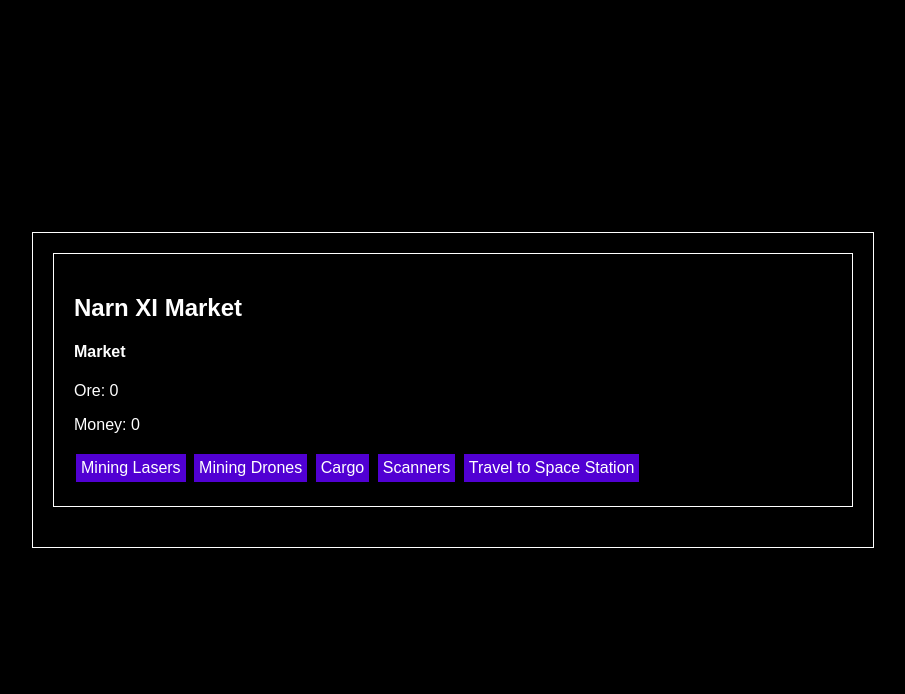
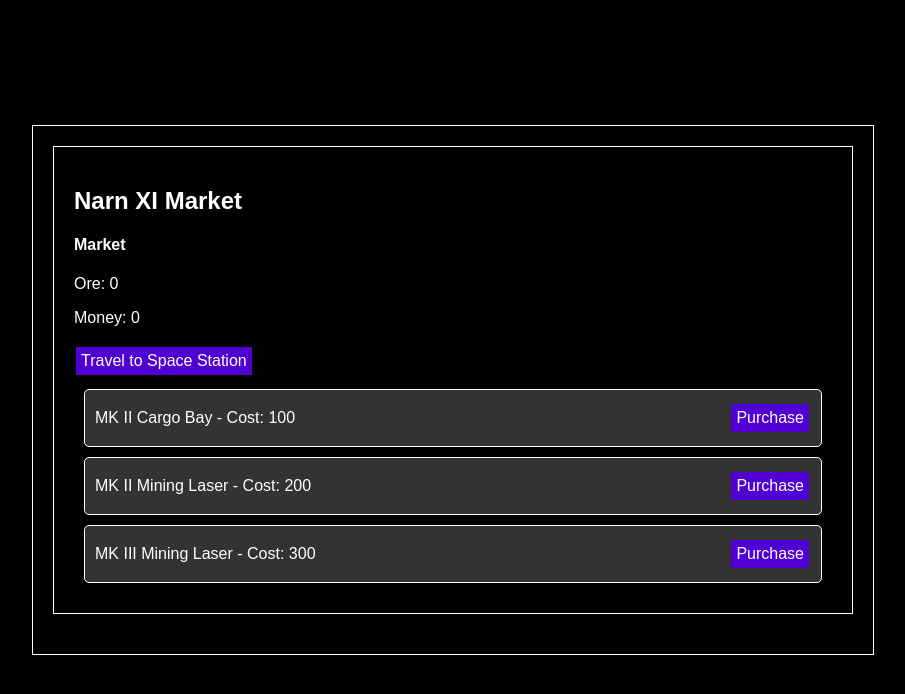
Before and after one commit to Protogenus/long-haul, a plain HTML site: page index.html in a window 1280 px wide. Both pictures are taken after a click on the button "Market". Shown: the whole page, without its empty margins (187-1092 px from the left). Drawn offline with Linux system fonts and the light colour scheme.

Commit message:
added market mockup
Changed market items to dynamic cards.  Set alerts for trying to spend money you dont have.

```diff
--- a/index.html
+++ b/index.html
@@ -10,7 +10,6 @@
         <div id="space-station">
             <h2>Narn XI</h2>
             <h4>Space Station</h4>
-            <h5>Coords: 24.523523 -171.41515</h5>
             <p class="ore-count">Ore: 0</p>
             <p class="money-count">Money: 0</p>
             <button id="market-btn">Market</button>
@@ -22,16 +21,12 @@
             <h4>Market</h4>
             <p class="ore-count">Ore: 0</p>
             <p class="money-count">Money: 0</p>
-            <button id="mining-lasers">Mining Lasers</button>
-            <button id="mining-lasers">Mining Drones</button>
-            <button id="mining-lasers">Cargo</button>
-            <button id="mining-lasers">Scanners</button>
             <button id="travel-to-station">Travel to Space Station</button>
+            <!-- Cards will be dynamically added here -->
         </div>
         <div id="asteroid-belt" style="display: none;">
             <h2>AB-23512</h2>
             <h4>Asteroid Belt</h4>
-            <h5>Coords: 14.12323 299.2435</h5>
             <p class="ore-count">Ore: 0</p>
             <p class="money-count">Money: 0</p>
             <button id="mine-ore">Mine Ore</button>
--- a/scripts/main.js
+++ b/scripts/main.js
@@ -1,38 +1,92 @@
-// Define the ore and money variables outside of the function to maintain their values across function calls
+// Define the ore, money, cargo capacity, and mining speed variables
 let money = 0;
 let ore = 0;
+let cargoCapacity = 500; // Initial cargo capacity
+let miningSpeed = 5; // Initial mining speed
 
-// Function to update the display of the ore and money counts
+// Function to update the display of the ore, money, and cargo counts
 function updateCounts() {
-    // Select all HTML elements that display the ore and money counts
     const oreDisplays = document.querySelectorAll('.ore-count');
     const moneyDisplays = document.querySelectorAll('.money-count');
+    const cargoDisplays = document.querySelectorAll('.cargo-count');
 
-    // Update the display of the ore count for all elements
     oreDisplays.forEach(display => {
         display.textContent = `Ore: ${ore}`;
     });
 
-    // Update the display of the money count for all elements
     moneyDisplays.forEach(display => {
         display.textContent = `Money: ${money}`;
     });
+
+    cargoDisplays.forEach(display => {
+        display.textContent = `Cargo: ${cargoCapacity}`;
+    });
 }
 
-document.getElementById('mine-ore').addEventListener('click', function() {
-    // Increment the ore variable by 5 each time the button is clicked
-    ore += 5;
-    // Update the display of the ore and money counts
-    updateCounts();
-    console.log('Mining ore... Current ore:', ore);
-});
+// Function to create a card for a market upgrade
+function createMarketCard(upgradeName, cost, cargoIncrease, miningSpeedIncrease) {
+    const card = document.createElement('div');
+    card.className = 'market-card dynamic-card'; // Add dynamic-card class
+
+    const cardContent = document.createElement('div');
+    cardContent.className = 'market-card-content';
+    cardContent.textContent = `${upgradeName} - Cost: ${cost}`;
+
+    const purchaseButton = document.createElement('button');
+    purchaseButton.textContent = 'Purchase';
+    purchaseButton.addEventListener('click', function() {
+        if (money >= cost) {
+            money -= cost;
+            cargoCapacity += cargoIncrease;
+            miningSpeed += miningSpeedIncrease;
+            console.log(`Purchased ${upgradeName} for ${cost}. New cargo capacity: ${cargoCapacity}, New mining speed: ${miningSpeed}`);
+            updateCounts();
+        } else {
+            alert('You do not have enough money to purchase this upgrade.');
+        }
+    });
+
+    cardContent.appendChild(purchaseButton);
+    card.appendChild(cardContent);
+
+    return card;
+}
+
+// Function to populate the market with cards
+function populateMarket() {
+    const marketWindow = document.getElementById('market-window');
+    // Remove existing dynamic cards
+    const dynamicCards = marketWindow.querySelectorAll('.dynamic-card');
+    dynamicCards.forEach(card => card.remove());
+
+    const upgrades = [
+        { name: 'MK II Cargo Bay', cost: 100, cargoIncrease: 500, miningSpeedIncrease: 0 },
+        { name: 'MK II Mining Laser', cost: 200, cargoIncrease: 0, miningSpeedIncrease: 5 },
+        { name: 'MK III Mining Laser', cost: 300, cargoIncrease: 0, miningSpeedIncrease: 15 }
+    ];
+
+    upgrades.forEach(upgrade => {
+        const card = createMarketCard(upgrade.name, upgrade.cost, upgrade.cargoIncrease, upgrade.miningSpeedIncrease);
+        marketWindow.appendChild(card);
+    });
+}
 
 document.getElementById('market-btn').addEventListener('click', function() {
     document.getElementById('space-station').style.display = 'none';
     document.getElementById('asteroid-belt').style.display = 'none';
     document.getElementById('market-window').style.display = 'block';
-    // Ensure counts are updated when switching to the market window
     updateCounts();
+    populateMarket();
+});
+
+document.getElementById('mine-ore').addEventListener('click', function() {
+    if (ore + miningSpeed <= cargoCapacity) {
+        ore += miningSpeed;
+        updateCounts();
+        console.log('Mining ore... Current ore:', ore);
+    } else {
+        alert('Your cargo bay is full.');
+    }
 });
 
 document.addEventListener('click', function(event) {
@@ -40,7 +94,6 @@ document.addEventListener('click', function(event) {
         document.getElementById('space-station').style.display = 'none';
         document.getElementById('asteroid-belt').style.display = 'block';
         document.getElementById('market-window').style.display = 'none';
-        // Ensure counts are updated when traveling back to the asteroid belt
         updateCounts();
     }
 });
@@ -50,7 +103,6 @@ document.addEventListener('click', function(event) {
         document.getElementById('space-station').style.display = 'block';
         document.getElementById('asteroid-belt').style.display = 'none';
         document.getElementById('market-window').style.display = 'none';
-        // Ensure counts are updated when traveling back to the space station
         updateCounts();
     }
 });
@@ -58,7 +110,6 @@ document.addEventListener('click', function(event) {
 document.getElementById('sell-ore').addEventListener('click', function() {
     money += ore * 2;
     ore = 0;
-    // Update the display of the ore and money counts after selling
     updateCounts();
     console.log('Selling ore...');
 });
--- a/styles/main.css
+++ b/styles/main.css
@@ -2,17 +2,15 @@ body {
     font-family: Arial, sans-serif;
     background-color: #000;
     color: #fff;
-    /* Use Flexbox to center the game container */
     display: flex;
     justify-content: center;
     align-items: center;
-    height: 100vh; /* Set the height to 100% of the viewport height */
-    margin: 0; /* Remove default margin */
+    height: 100vh;
+    margin: 0;
 }
 
 #game-container {
     width: 800px;
-    /* Additional styling for the game container */
     padding: 20px;
     border: 1px solid #fff;
     margin-bottom: 20px;
@@ -36,3 +34,17 @@ button {
     margin: 4px 2px;
     cursor: pointer;
 }
+
+.market-card {
+    background-color: #333;
+    border: 1px solid #fff;
+    padding: 10px;
+    margin: 10px;
+    border-radius: 5px;
+}
+
+.market-card-content {
+    display: flex;
+    justify-content: space-between;
+    align-items: center;
+}
```
